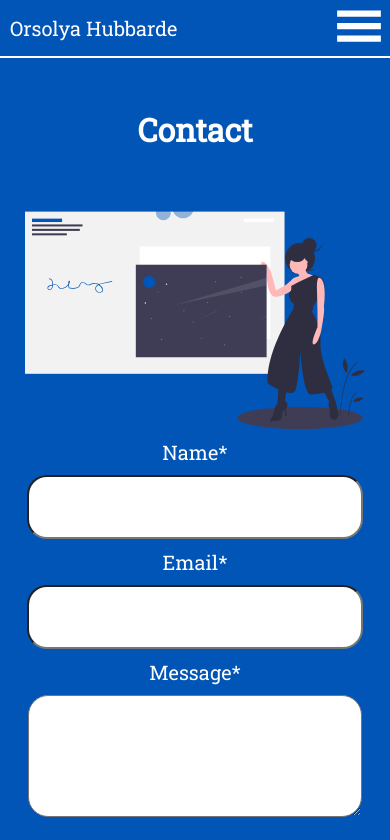
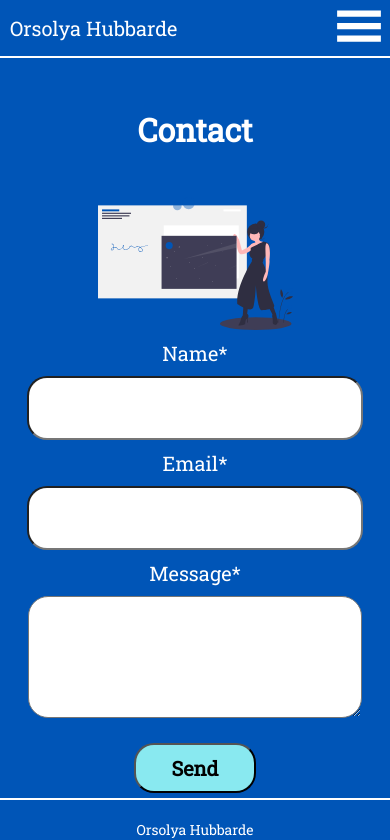
Before and after one commit to pokica1/Portfolio, a React (Create React App) app: page /contact in a window 390 px wide. Shown: the top 840 px of the page. Built offline with nearby package versions, Linux system fonts and the light colour scheme.

Commit message:
ContactPage image and padding reduced on ipad

```diff
--- a/src/ContactForm/ContactForm.css
+++ b/src/ContactForm/ContactForm.css
@@ -91,11 +91,12 @@ textarea:focus {
 		flex-grow: 2;
 	}
 	#contactImage {
-		width: auto;
+		width: 50%;
 		height: auto;
 		padding-left: 25px;
 		padding-right: 25px;
 		order: 0;
+		align-self: center;
 	}
 	#formImageContainer {
 		display: flex;
@@ -118,4 +119,7 @@ textarea:focus {
 		height: auto;
 		padding-right: 20px;
 	}
+	#formImageContainer {
+		padding-top: 0;
+	}
 }
```
